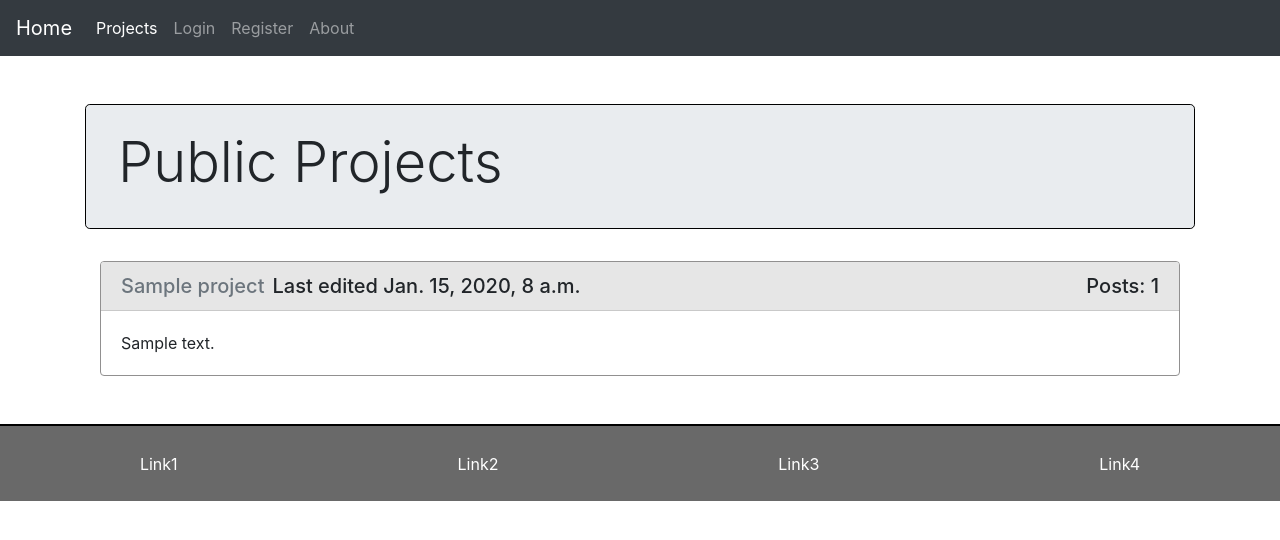
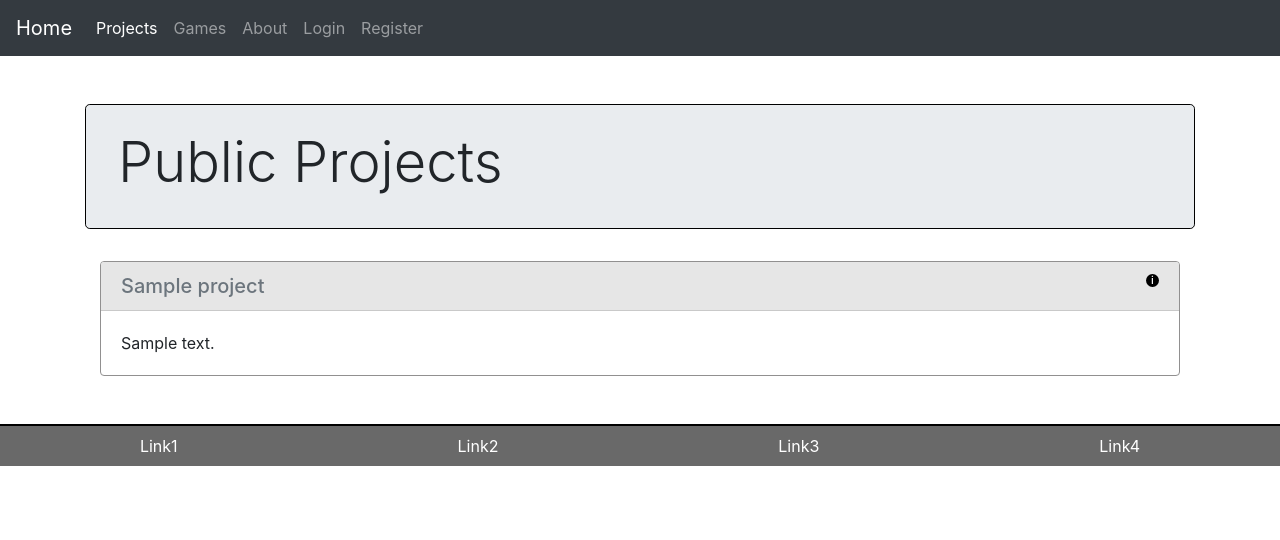
Before and after one commit to M-Aguilar/PS, a Django app: template geography/templates/geography/projects.html in a window 1280 px wide. Shown: the top 540 px of the page. Run offline with Django 3.2, Linux system fonts and the light colour scheme; the template is opened without the code that fills it: most values are stand-ins (such as "Sample title", 1, 10 or a date in 2020); some libraries are stand-ins or nearby versions.

Commit message:
Further progress

```diff
--- a/games/views.py
+++ b/games/views.py
@@ -1,3 +1,6 @@
 from django.shortcuts import render
 
 # Create your views here.
+
+def index(request):
+	return render(request, 'games/index.html')
--- a/geography/templates/geography/projects.html
+++ b/geography/templates/geography/projects.html
@@ -1,6 +1,25 @@
 {% extends "main/base.html" %}
 
 {% block content %}
+<style>
+  .info {
+    background-color: black;
+    border-radius: 50%;
+    font-size: 11px;
+    width:13px;
+    text-align: center;
+    color:white;
+  }
+  .popover {
+    font-size: 11px;
+  }
+
+</style>
+<script>
+  $(document).ready(function(){
+    $('[data-toggle="popover"]').popover();
+});
+</script>
 <div class="jumbotron pt-4 pb-4">
 	<h2 class="display-4">{% if not user.is_authenticated %}Public {% endif %}Projects</h2>
 </div>
@@ -10,7 +29,11 @@
       <div class="card my-3" style="border-color: #919090;">
         <div class="card-header" style="background-color:#e6e6e6;">
           <h5 class="card-title my-auto">
-            <a class="text-secondary mr-2" href="{% url 'project' project.id %}">{{ project }}</a>Last edited {{ project.date_edited|timezone:"America/Los_Angeles" }} <div class="float-right">Posts: {{ project.post_set.count }}</div>
+            <a class="text-secondary mr-2" href="{% url 'project' project.id %}">{{ project }}</a>
+            <div class="float-right">
+              <div class="pop" data-placement="left" title="Posts: {{ project.post_set.count }}"data-toggle="popover" data-trigger="hover" data-content="Last edited {{ project.date_edited|timezone:'America/Los_Angeles'}}">
+              <div class="info">i</div></div>
+            </div>
           </h5>
         </div>
         <div class="card-body">
--- a/main/templates/main/base.html
+++ b/main/templates/main/base.html
@@ -28,7 +28,7 @@
 			footer a {
 				text-align: center;
 				height:100%;
-				padding: 2% 0;
+				padding: 1vh;
 			}
 
 			.jumbotron {
@@ -61,7 +61,13 @@
     				<li class="nav-item active">
 	    				<a class="nav-link" href="{% url 'projects' %}">Projects</a>
 	    			</li>
-    				{% if user.is_authenticated %}
+    				<li class="nav-item">
+	    				<a class="nav-link" href="{% url 'games' %}">Games</a>
+	    			</li>
+    				<li class="nav-item">
+	    				<a class="nav-link" href="{% url 'about' %}">About</a>
+	    			</li>
+	    			{% if user.is_authenticated %}
     				<li class="nav-item">
     					<a class="nav-link" href="{% url 'logout' %}">Log out</a>
     				</li>
@@ -73,9 +79,6 @@
 	    				<a class="nav-link" href="{% url 'register' %}">Register</a>
 	    			</li>
     				{% endif %}
-    				<li class="nav-item">
-	    				<a class="nav-link" href="{% url 'about' %}">About</a>
-	    			</li>
     			</ul>
     		</div>
     	</nav>
--- a/site_app/urls.py
+++ b/site_app/urls.py
@@ -21,5 +21,5 @@ urlpatterns = [
     path('', include('main.urls')),
     path('geography/', include('geography.urls')),
     path('users/', include('users.urls')),
-    #path('games/', include('games.urls')),
+    path('games/', include('games.urls')),
 ]
```
Also changed, not shown: games/templates/games/index.html (added, +14 -0 lines), games/urls.py (added, +7 -0 lines), geography/models.py (+7 -0 lines).
